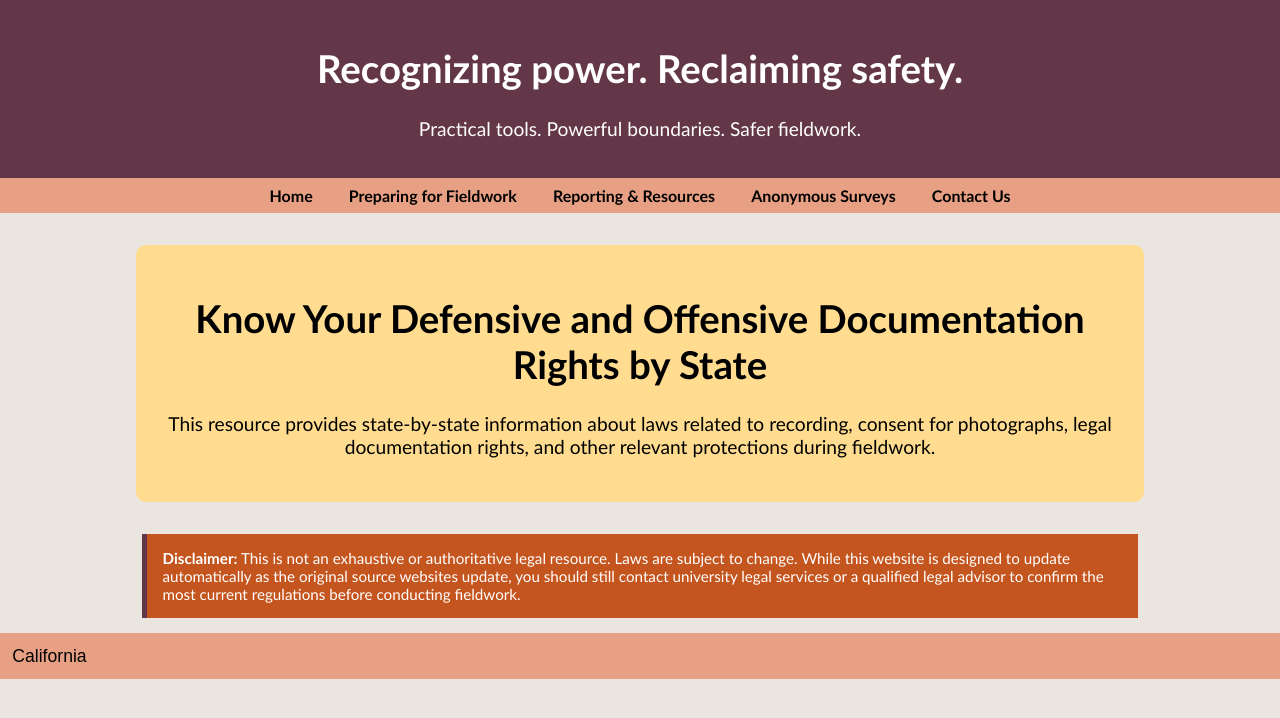
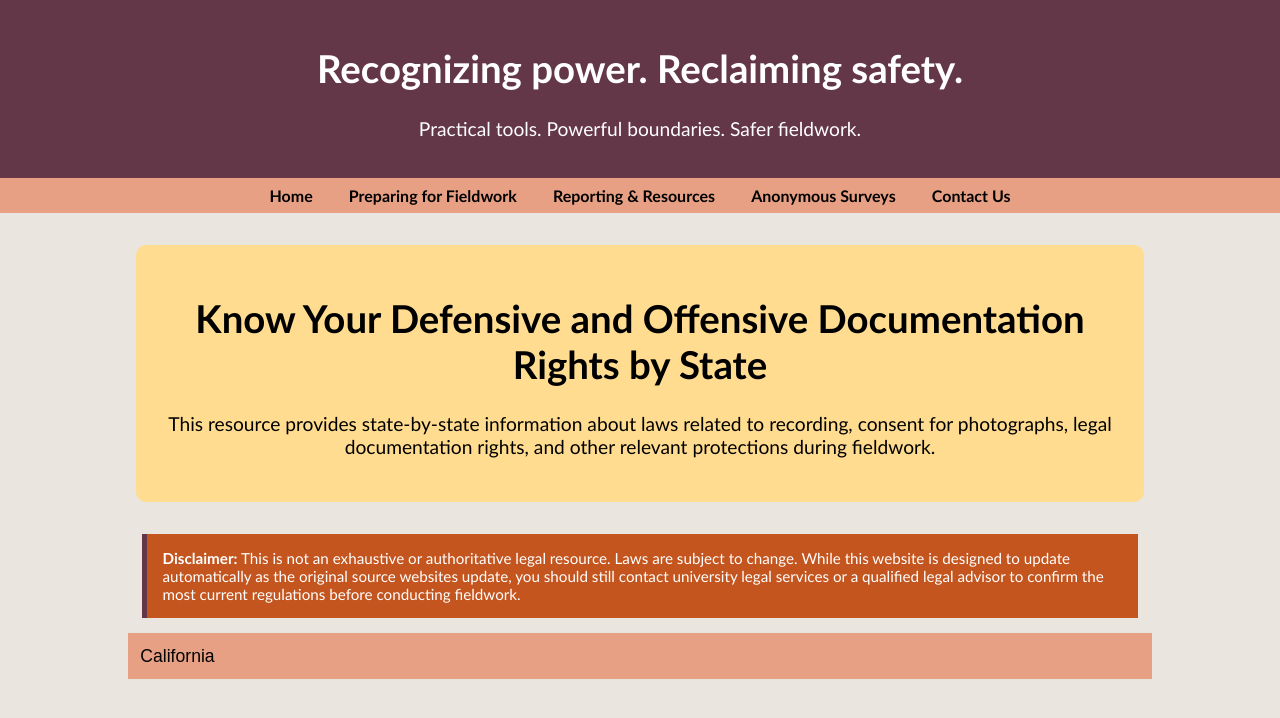
Before and after one commit to AnthroSafetyWarrior/GoldenTrowelProject, a Jekyll site: the page built from _pages/statelaw.html, in a window 1280 px wide. Shown: the top 718 px of the page. Built offline with Jekyll 4.4.1, drawn with Linux system fonts in a browser that asks for light colours.

Commit message:
updating state

```diff
--- a/_pages/statelaw.html
+++ b/_pages/statelaw.html
@@ -11,7 +11,7 @@ permalink: /statelaw.html
   cursor: pointer;
   padding: 0.7em;
   margin-top: 0.5em;
-  width: 100%;
+  width: 80%;
   border: none;
   text-align: left;
   outline: none;
@@ -54,6 +54,7 @@ permalink: /statelaw.html
     padding: 0.8em;
     border: 1px solid #ccc;
     text-align: left;
+    background-color: #eae6dfff;
   }
 
   th {
```
